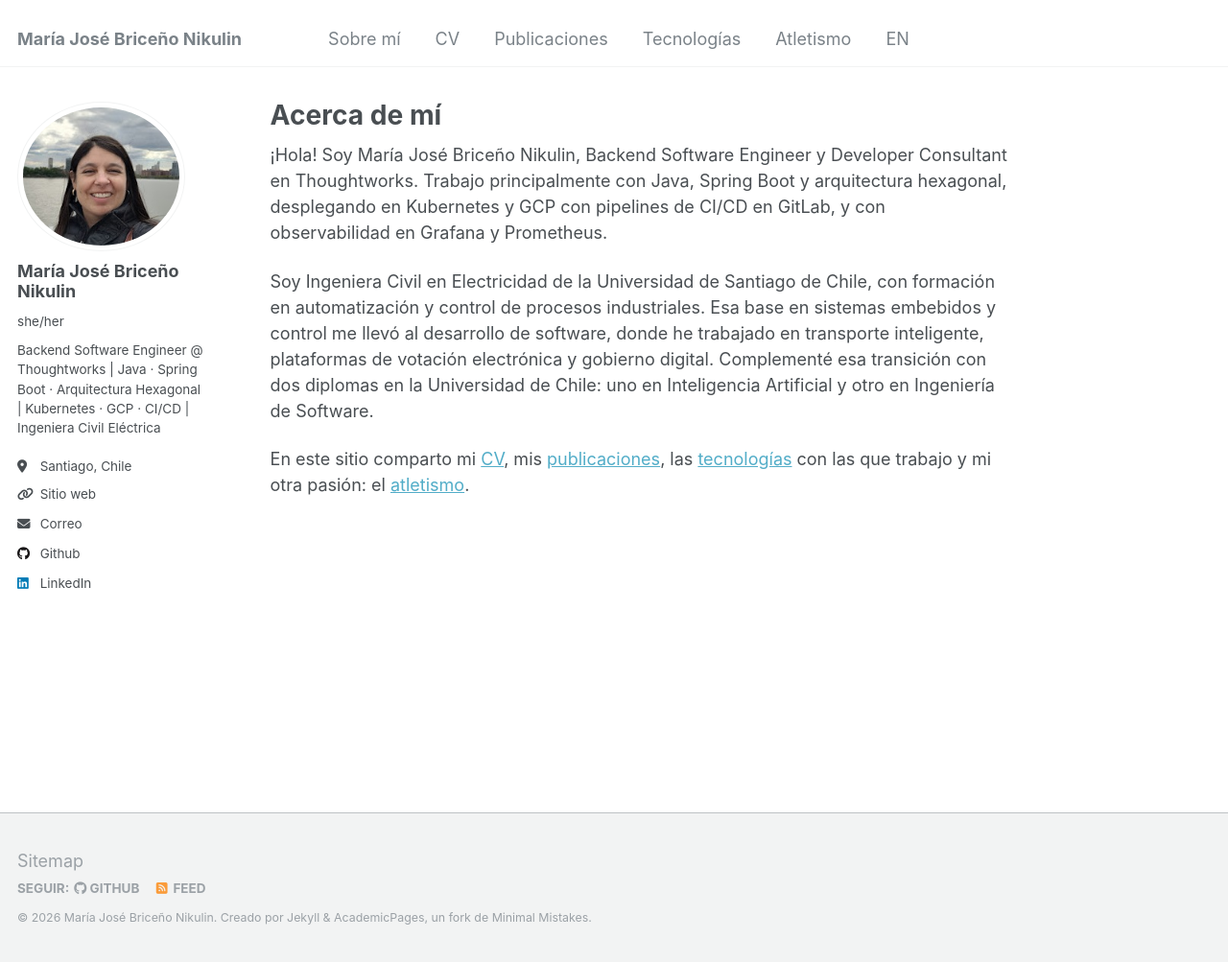
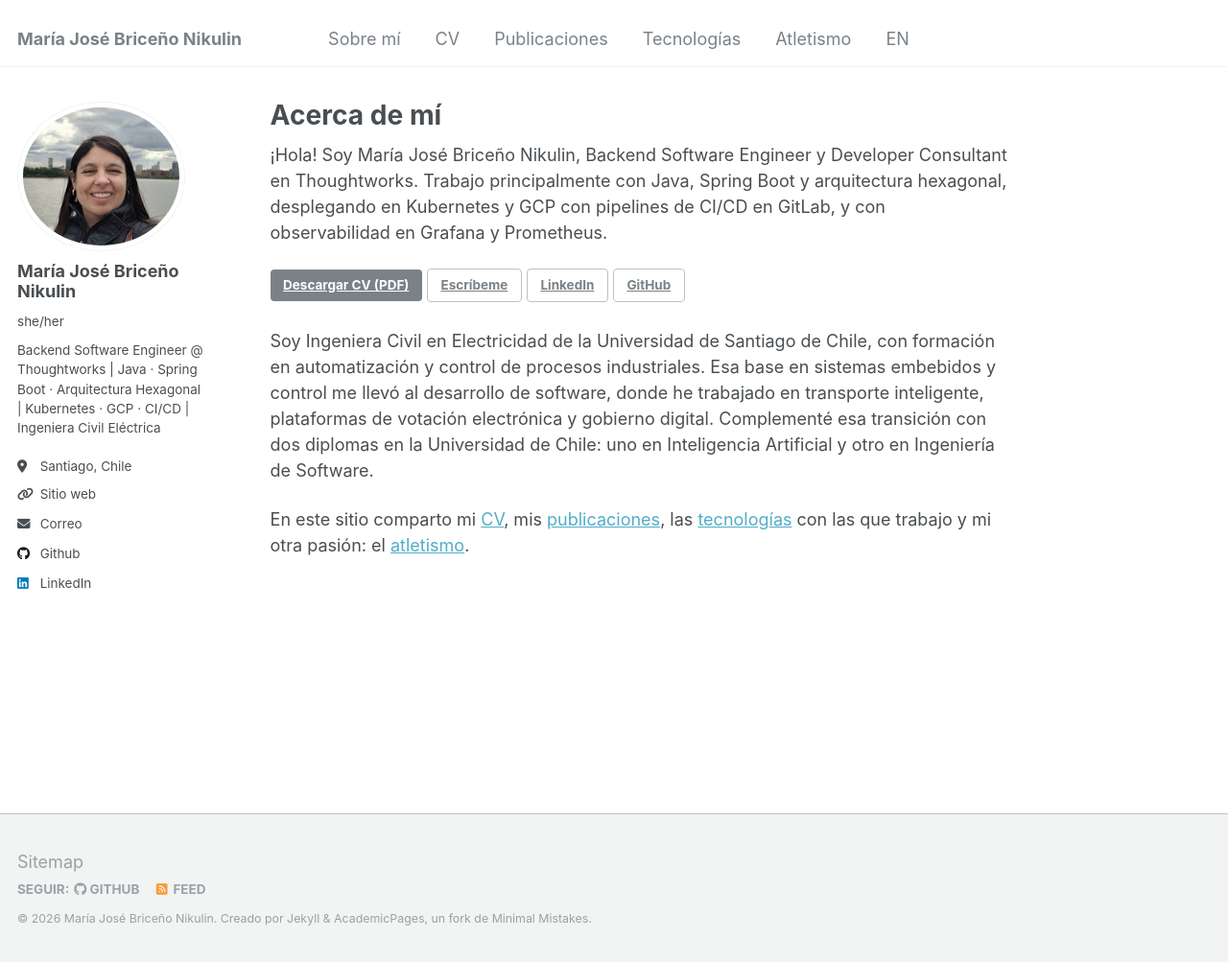
Before and after one commit to majobrini/majobrini.github.io, a Jekyll site: the page built from _pages/about.md, in a window 1280 px wide and 1003 px high. Shown: the whole window at 96% size. Built offline with Jekyll 4.4.1, drawn with Linux system fonts in a browser that asks for light colours.

Commit message:
Botones de contacto y descarga de CV (ES)

```diff
--- a/_pages/about.md
+++ b/_pages/about.md
@@ -12,6 +12,11 @@ redirect_from:
 Trabajo principalmente con Java, Spring Boot y arquitectura hexagonal, desplegando en Kubernetes y GCP
 con pipelines de CI/CD en GitLab, y con observabilidad en Grafana y Prometheus.
 
+[Descargar CV (PDF)](/files/cv-maria-jose-briceno-nikulin-es.pdf){: .btn .btn--primary}
+[Escríbeme](mailto:mjnikulin@gmail.com){: .btn .btn--inverse}
+[LinkedIn](https://www.linkedin.com/in/mariajosebricenonikulin){: .btn .btn--inverse}
+[GitHub](https://github.com/canetaba){: .btn .btn--inverse}
+
 Soy Ingeniera Civil en Electricidad de la Universidad de Santiago de Chile, con formación en automatización
 y control de procesos industriales. Esa base en sistemas embebidos y control me llevó al desarrollo de
 software, donde he trabajado en transporte inteligente, plataformas de votación electrónica y gobierno digital.
```
Also changed, not shown: _pages/cv.md (+2 -0 lines).
